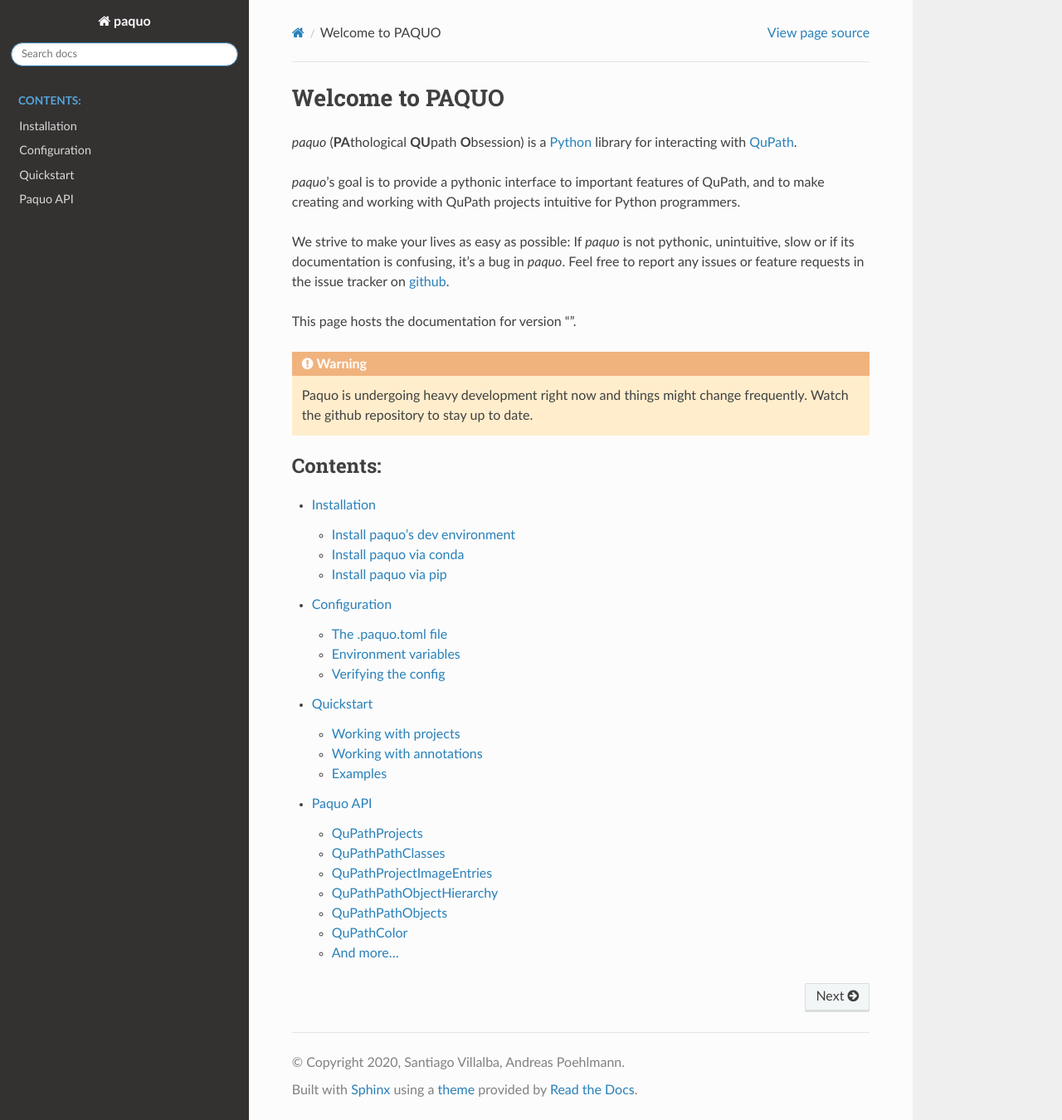
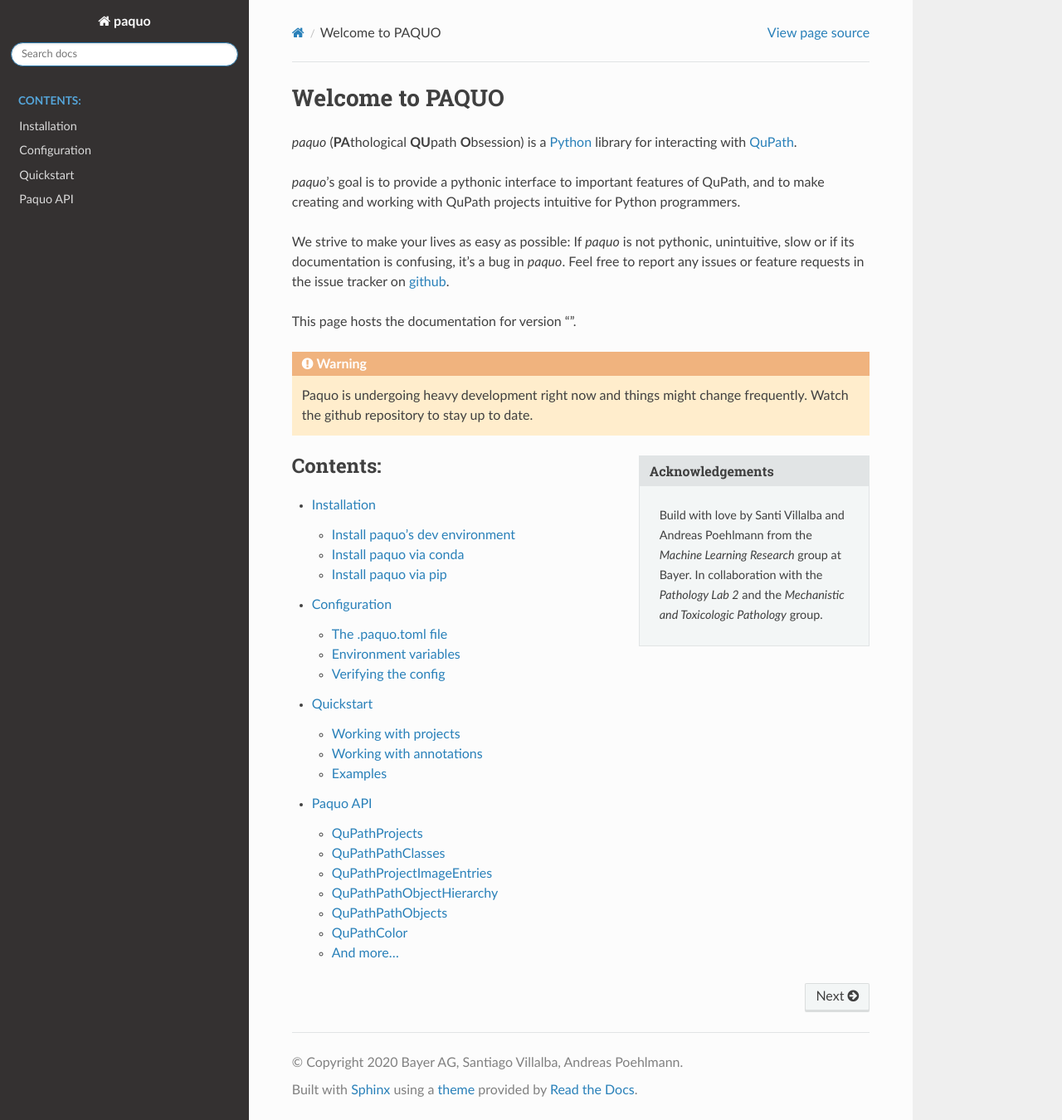
Before and after one commit to Bayer-Group/paquo, a Sphinx documentation site: the page built from docs/source/index.rst, in a window 1280 px wide and 1350 px high. Shown: the whole window at 83% size. Built offline with Sphinx 7.4.7 and the Read the Docs theme 2.0.0, drawn with Linux system fonts in a browser that asks for light colours.

Commit message:
docs: update acknowledgements

```diff
--- a/docs/source/conf.py
+++ b/docs/source/conf.py
@@ -24,7 +24,7 @@ version = '{}.{}.{}'.format(*release.split('.')[:3])
 # -- Project information -----------------------------------------------------
 
 project = 'paquo'
-copyright = '2020, Santiago Villalba, Andreas Poehlmann'
+copyright = '2020 Bayer AG, Santiago Villalba, Andreas Poehlmann'
 author = 'Santiago Villalba, Andreas Poehlmann'
 
 
--- a/docs/source/index.rst
+++ b/docs/source/index.rst
@@ -23,6 +23,11 @@ This page hosts the documentation for version "|version|".
     Paquo is undergoing heavy development right now and things might change
     frequently. Watch the github repository to stay up to date.
 
+.. sidebar:: Acknowledgements
+
+    Build with love by Santi Villalba and Andreas Poehlmann from the
+    *Machine Learning Research* group at Bayer. In collaboration with the
+    *Pathology Lab 2* and the *Mechanistic and Toxicologic Pathology* group.
 
 .. toctree::
    :maxdepth: 2
```
Also changed, not shown: README.md (+9 -0 lines).
